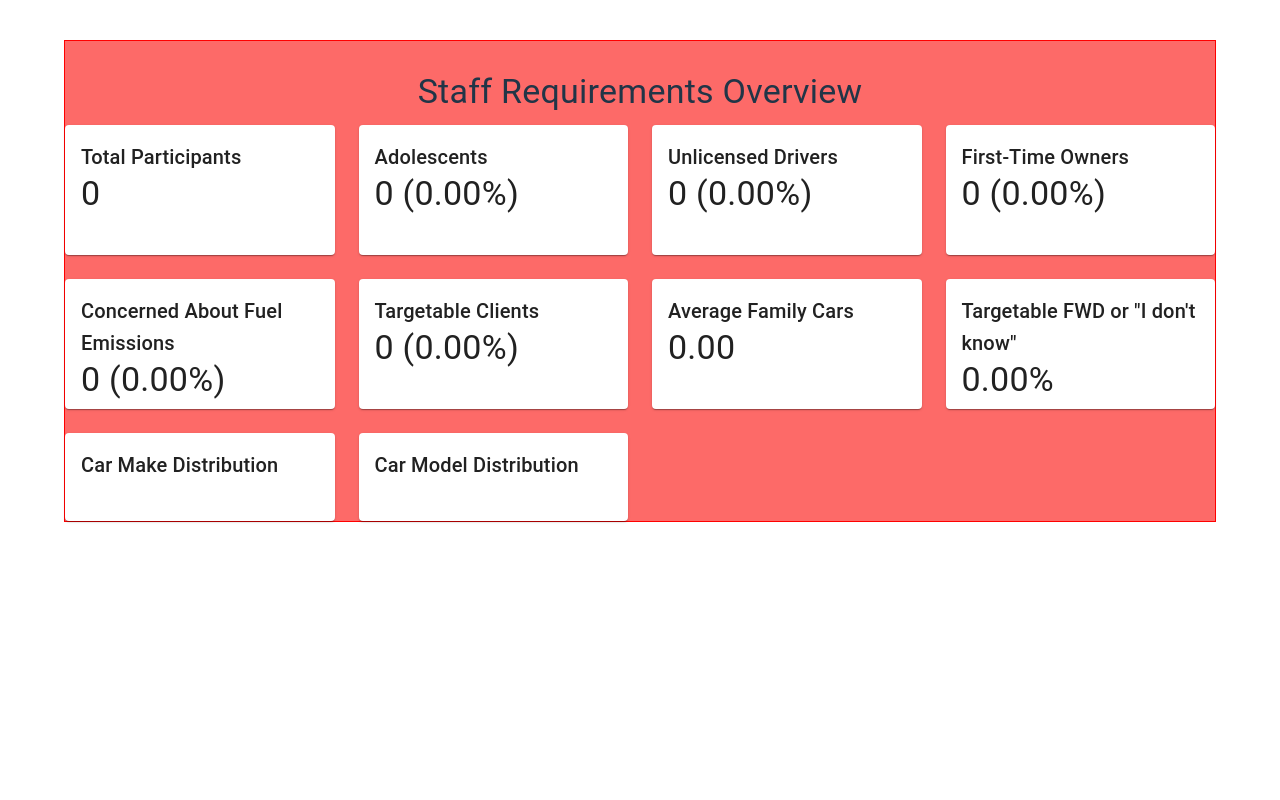
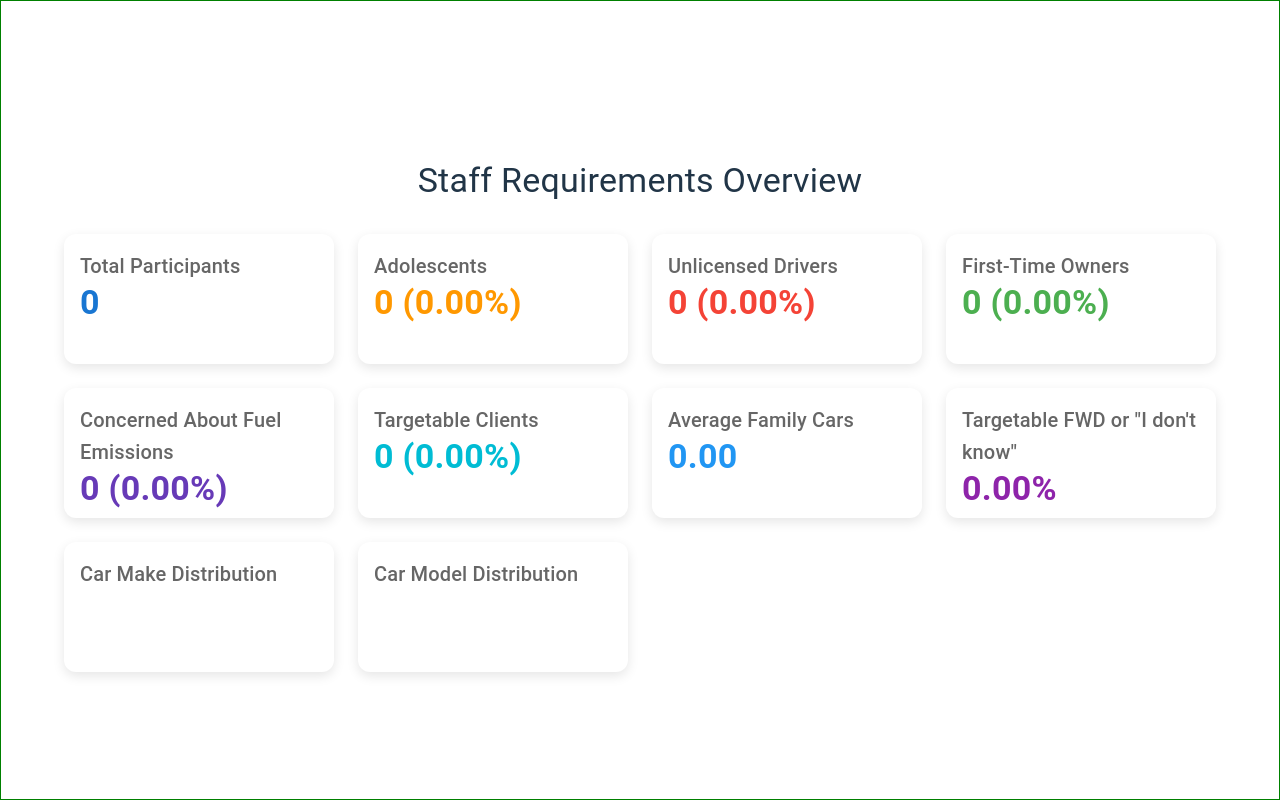
Before and after one commit to Neroshell/Talaxio_survey, a React (Vite) app: page /dashboard in a window 1280 px wide. Built offline with nearby package versions, Linux system fonts and the light colour scheme.

Commit message:
improve UI

```diff
--- a/src/App.css
+++ b/src/App.css
@@ -1,13 +1,22 @@
 .main-box{
 
-    width: 100%;
-    margin-top: 40px;
+    max-width: 100%;
     display: flex;
     flex-direction: column;
     align-items: center;
     justify-content: center;
     flex-direction: column;
     gap: 30px;
+    border: 1px solid green;
+    height: 100vh;
 
 
 }
+
+
+@media only screen and (max-width: 480px) {
+    .main-box {
+      width: 100%; /* Set width to 80% on phone screens */
+      border: 1px solid red;
+    }
+  }
--- a/src/App.tsx
+++ b/src/App.tsx
@@ -1,6 +1,6 @@
-import React, { useContext, useState } from 'react';
+import  { useContext, useState } from 'react';
 import { BrowserRouter as Router, Routes, Route, Link } from 'react-router-dom';
-import { Stepper, Step, StepLabel } from '@mui/material';
+import { Stepper, Step, StepLabel, Box, Button, Grid } from '@mui/material';
 import Age from './components/Age';
 import CarLicense from './components/CarLicense';
 import FirstCar from './components/FirstCar';
@@ -11,8 +11,7 @@ import ThankYou from './components/FinalThanks';
 import EachCar from './components/EachCar';
 import './App.css';
 import { multiStepContext } from './components/ContextStep';
-import Dashboard from './components/Dashboard';
-import { Button } from '@mui/material';
+import Dashboard from './components/DashBoard';
 
 const steps = [
   'Age',
@@ -93,7 +92,7 @@ function App() {
       case 5:
         return <FamilyCars />;
       case 6:
-        return <EachCar carIndex={0} onCarDetailsChange={() => {}} />;
+        return <EachCar carIndex={0}  />;
       case 7:
         return <ThankYou message={thankYouMessage || 'Thank you for your participation!'} showIcon={showIcon} />;
       default:
@@ -103,30 +102,38 @@ function App() {
 
   return (
     <Router>
-      <div className='main-box'>
+      <Box className='main-box'>
         <Routes>
           <Route path="/" element={
             <>
-              <Stepper style={{ width: '50%' }} activeStep={currentStep} alternativeLabel>
+              <Grid container justifyContent="center">
+                <Grid item xs={12} sm={10} md={8}>
+                  <Stepper activeStep={currentStep} alternativeLabel>
                     {steps.map((label, index) => (
                       <Step key={label} active={index === currentStep}>
                         <StepLabel>{label}</StepLabel>
                       </Step>
                     ))}
                   </Stepper>
-              <div style={{ width: "50%", margin: '0 auto' }} className="step-content">
+                </Grid>
+              </Grid>
+              <Grid container justifyContent="center">
+                <Grid item xs={12} sm={10} md={8} className="step-content">
                   {getStepContent(currentStep)}
-              </div>
-              <Link to="/dashboard">
+                </Grid>
+              </Grid>
+              <Grid container justifyContent="center" sx={{ mt: 2 }}>
+                <Link to="/dashboard" style={{ textDecoration: 'none' }}>
                   <Button variant="contained" color="primary">
                     Go to Dashboard
                   </Button>
                 </Link>
+              </Grid>
             </>
           } />
           <Route path="/dashboard" element={<Dashboard />} />
         </Routes>
-      </div>
+      </Box>
     </Router>
   );
 }
--- a/src/components/Dashboard.tsx
+++ b/src/components/Dashboard.tsx
@@ -9,7 +9,7 @@ import {
   ListItem,
 } from '@mui/material';
 import { multiStepContext } from './ContextStep';
-import './components.css'
+import './components.css';
 
 interface Car {
   carMake: string;
@@ -22,13 +22,21 @@ interface UserData {
   firstCar: string;
   driveTrain?: string;
   familyCars?: number;
+  fuelEmissions: string;
   eachCar?: Car[];
   completedSurvey: boolean;
   fuelEmissionConcerned: boolean;
 }
 
 const Dashboard: React.FC = () => {
-  const { finalData, adolescentCount, unlicensedCount, FirstTimeOwnerCount, fuelEmissionConcernedCount, targetableCount, averageFamilyCars } = useContext(multiStepContext) as {
+  const {
+    finalData,
+    adolescentCount,
+    unlicensedCount,
+    FirstTimeOwnerCount,
+    targetableCount,
+    averageFamilyCars,
+  } = useContext(multiStepContext) as {
     finalData: UserData[];
     adolescentCount: number;
     unlicensedCount: number;
@@ -47,7 +55,6 @@ const Dashboard: React.FC = () => {
   useEffect(() => {
     const storedData = localStorage.getItem('finalData');
     if (storedData) {
-      // You may want to dispatch this to your context or handle it as needed
       console.log('Loaded data from local storage:', JSON.parse(storedData));
     }
   }, []);
@@ -57,118 +64,150 @@ const Dashboard: React.FC = () => {
   const adolescentPercentage = totalParticipants > 0 ? (adolescentCount / totalParticipants) * 100 : 0;
   const unlicensedPercentage = totalParticipants > 0 ? (unlicensedCount / totalParticipants) * 100 : 0;
   const firstTimeOwnerPercentage = totalParticipants > 0 ? (FirstTimeOwnerCount / totalParticipants) * 100 : 0;
-  const fuelEmissionConcernedPercentage = totalParticipants > 0 ? (fuelEmissionConcernedCount / totalParticipants) * 100 : 0;
   const targetablePercentage = totalParticipants > 0 ? (targetableCount / totalParticipants) * 100 : 0;
 
   const targetableUsers = finalData.filter(user => user.age >= 18 && user.completedSurvey);
   const targetableFWDorDontKnow = targetableUsers.filter(user => user.driveTrain === 'FWD' || user.driveTrain === "I don't know");
   const fwdOrDontKnowPercentage = targetableUsers.length > 0 ? (targetableFWDorDontKnow.length / targetableUsers.length) * 100 : 0;
+  const caringAboutEmissionsCount = targetableUsers.filter(user => user.fuelEmissions === 'yes').length;
 
+  const emissionsConcernedPercentage = targetableUsers.length > 0 ? (caringAboutEmissionsCount / targetableUsers.length) * 100 : 0;
   const carMakeDistribution: { [key: string]: number } = {};
   const carModelDistribution: { [key: string]: number } = {};
 
   finalData.forEach(user => {
     if (user.eachCar && user.eachCar.length > 0) {
       user.eachCar.forEach(car => {
-        if (carMakeDistribution[car.carMake]) {
-          carMakeDistribution[car.carMake]++;
-        } else {
-          carMakeDistribution[car.carMake] = 1;
-        }
+        carMakeDistribution[car.carMake] = (carMakeDistribution[car.carMake] || 0) + 1;
         const makeAndModel = `${car.carMake} ${car.carModel}`;
-        if (carModelDistribution[makeAndModel]) {
-          carModelDistribution[makeAndModel]++;
-        } else {
-          carModelDistribution[makeAndModel] = 1;
-        }
+        carModelDistribution[makeAndModel] = (carModelDistribution[makeAndModel] || 0) + 1;
       });
     }
   });
 
+  finalData.forEach((user, index) => {
+    console.log(`User ${index}:`, user.fuelEmissionConcerned);
+  });
+
   return (
-    <div className='dashboard-container'>
-      <Typography variant="h4" sx={{textAlign: 'center'}} gutterBottom>
+    <Container sx={{ mt: 4 }}>
+      <Typography variant="h4" sx={{ textAlign: 'center', mb: 4 }}>
         Staff Requirements Overview
       </Typography>
 
       <Grid container spacing={3}>
-        {/* Existing statistics cards */}
         <Grid item xs={12} sm={6} md={3}>
-          <Card  sx={{height: '130px'}}>
-            <CardContent >
-              <Typography variant="h6">Total Participants</Typography>
-              <Typography variant="h4">{totalParticipants}</Typography>
+          <Card sx={{ height: '130px', boxShadow: '0px 4px 12px rgba(0, 0, 0, 0.1)', borderRadius: '12px' }}>
+            <CardContent>
+              <Typography variant="h6" color="text.secondary">
+                Total Participants
+              </Typography>
+              <Typography variant="h4" sx={{ color: '#1976d2', fontWeight: 'bold' }}>
+                {totalParticipants}
+              </Typography>
             </CardContent>
           </Card>
         </Grid>
 
         <Grid item xs={12} sm={6} md={3}>
-          <Card  sx={{height: '130px'}}>
+          <Card sx={{ height: '130px', boxShadow: '0px 4px 12px rgba(0, 0, 0, 0.1)', borderRadius: '12px' }}>
             <CardContent>
-              <Typography variant="h6">Adolescents</Typography>
-              <Typography variant="h4">{adolescentCount} ({adolescentPercentage.toFixed(2)}%)</Typography>
+              <Typography variant="h6" color="text.secondary">
+                Adolescents
+              </Typography>
+              <Typography variant="h4" sx={{ color: '#ff9800', fontWeight: 'bold' }}>
+                {adolescentCount} ({adolescentPercentage.toFixed(2)}%)
+              </Typography>
             </CardContent>
           </Card>
         </Grid>
 
         <Grid item xs={12} sm={6} md={3}>
-          <Card  sx={{height: '130px'}}>
+          <Card sx={{ height: '130px', boxShadow: '0px 4px 12px rgba(0, 0, 0, 0.1)', borderRadius: '12px' }}>
             <CardContent>
-              <Typography variant="h6">Unlicensed Drivers</Typography>
-              <Typography variant="h4">{unlicensedCount} ({unlicensedPercentage.toFixed(2)}%)</Typography>
+              <Typography variant="h6" color="text.secondary">
+                Unlicensed Drivers
+              </Typography>
+              <Typography variant="h4" sx={{ color: '#f44336', fontWeight: 'bold' }}>
+                {unlicensedCount} ({unlicensedPercentage.toFixed(2)}%)
+              </Typography>
             </CardContent>
           </Card>
         </Grid>
 
         <Grid item xs={12} sm={6} md={3}>
-          <Card  sx={{height: '130px'}}>
+          <Card sx={{ height: '130px', boxShadow: '0px 4px 12px rgba(0, 0, 0, 0.1)', borderRadius: '12px' }}>
             <CardContent>
-              <Typography variant="h6">First-Time Owners</Typography>
-              <Typography variant="h4">{FirstTimeOwnerCount} ({firstTimeOwnerPercentage.toFixed(2)}%)</Typography>
+              <Typography variant="h6" color="text.secondary">
+                First-Time Owners
+              </Typography>
+              <Typography variant="h4" sx={{ color: '#4caf50', fontWeight: 'bold' }}>
+                {FirstTimeOwnerCount} ({firstTimeOwnerPercentage.toFixed(2)}%)
+              </Typography>
+            </CardContent>
+          </Card>
+        </Grid>
+
+        {/* Additional cards for more stats */}
+        <Grid item xs={12} sm={6} md={3}>
+          <Card sx={{ height: '130px', boxShadow: '0px 4px 12px rgba(0, 0, 0, 0.1)', borderRadius: '12px' }}>
+            <CardContent>
+              <Typography variant="h6" color="text.secondary">
+                Concerned About Fuel Emissions
+              </Typography>
+              <Typography variant="h4" sx={{ color: '#673ab7', fontWeight: 'bold' }}>
+              {caringAboutEmissionsCount} ({emissionsConcernedPercentage.toFixed(2)}%)
+              </Typography>
             </CardContent>
           </Card>
         </Grid>
 
         <Grid item xs={12} sm={6} md={3}>
-          <Card  sx={{height: '130px'}}>
+          <Card sx={{ height: '130px', boxShadow: '0px 4px 12px rgba(0, 0, 0, 0.1)', borderRadius: '12px' }}>
             <CardContent>
-              <Typography variant="h6">Concerned About Fuel Emissions</Typography>
-              <Typography variant="h4"> {fuelEmissionConcernedCount} ({fuelEmissionConcernedPercentage.toFixed(2)}%)</Typography>
+              <Typography variant="h6" color="text.secondary">
+                Targetable Clients
+              </Typography>
+              <Typography variant="h4" sx={{ color: '#00bcd4', fontWeight: 'bold' }}>
+                {targetableCount} ({targetablePercentage.toFixed(2)}%)
+              </Typography>
             </CardContent>
           </Card>
         </Grid>
 
         <Grid item xs={12} sm={6} md={3}>
-          <Card  sx={{height: '130px'}}>
+          <Card sx={{ height: '130px', boxShadow: '0px 4px 12px rgba(0, 0, 0, 0.1)', borderRadius: '12px' }}>
             <CardContent>
-              <Typography variant="h6">Targetable Clients</Typography>
-              <Typography variant="h4">{targetableCount} ({targetablePercentage.toFixed(2)}%)</Typography>
+              <Typography variant="h6" color="text.secondary">
+                Average Family Cars
+              </Typography>
+              <Typography variant="h4" sx={{ color: '#2196f3', fontWeight: 'bold' }}>
+                {averageFamilyCars.toFixed(2)}
+              </Typography>
             </CardContent>
           </Card>
         </Grid>
 
         <Grid item xs={12} sm={6} md={3}>
-          <Card  sx={{height: '130px'}}>
+          <Card sx={{ height: '130px', boxShadow: '0px 4px 12px rgba(0, 0, 0, 0.1)', borderRadius: '12px' }}>
             <CardContent>
-              <Typography variant="h6">Average Family Cars</Typography>
-              <Typography variant="h4">{averageFamilyCars.toFixed(2)}</Typography>
+              <Typography variant="h6" color="text.secondary">
+                Targetable FWD or "I don't know"
+              </Typography>
+              <Typography variant="h4" sx={{ color: '#8e24aa', fontWeight: 'bold' }}>
+              {fwdOrDontKnowPercentage.toFixed(2)}%
+              </Typography>
             </CardContent>
           </Card>
         </Grid>
 
+        {/* Car Make Distribution */}
         <Grid item xs={12} sm={6} md={3}>
-          <Card  sx={{height: '130px'}}>
+          <Card sx={{ height: '130px', boxShadow: '0px 4px 12px rgba(0, 0, 0, 0.1)', borderRadius: '12px' }}>
             <CardContent>
-              <Typography variant="h6">Targetable FWD or "I don't know"</Typography>
-              <Typography variant="h4">{fwdOrDontKnowPercentage.toFixed(2)}%</Typography>
-            </CardContent>
-          </Card>
-        </Grid>
-
-        <Grid item xs={12} sm={6} md={3}>
-    <Card  sx={{ height: 'auto' }}>
-      <CardContent>
-        <Typography variant="h6">Car Make Distribution</Typography>
+              <Typography variant="h6" color="text.secondary">
+                Car Make Distribution
+              </Typography>
               <List>
                 {Object.entries(carMakeDistribution).map(([make, count]) => (
                   <ListItem key={make}>
@@ -180,10 +219,13 @@ const Dashboard: React.FC = () => {
           </Card>
         </Grid>
 
+        {/* Car Model Distribution */}
         <Grid item xs={12} sm={6} md={3}>
-    <Card  sx={{ height: 'auto' }}>
+          <Card sx={{ height: '130px', boxShadow: '0px 4px 12px rgba(0, 0, 0, 0.1)', borderRadius: '12px' }}>
             <CardContent>
-        <Typography variant="h6">Car Model Distribution</Typography>
+              <Typography variant="h6" color="text.secondary">
+                Car Model Distribution
+              </Typography>
               <List>
                 {Object.entries(carModelDistribution).map(([makeModel, count]) => (
                   <ListItem key={makeModel}>
@@ -195,7 +237,7 @@ const Dashboard: React.FC = () => {
           </Card>
         </Grid>
       </Grid>
-    </div>
+    </Container>
   );
 };
 
```
Also changed, not shown: src/components/components.css (+0 -7 lines). Lines whose indentation alone changed are shown as unchanged.
